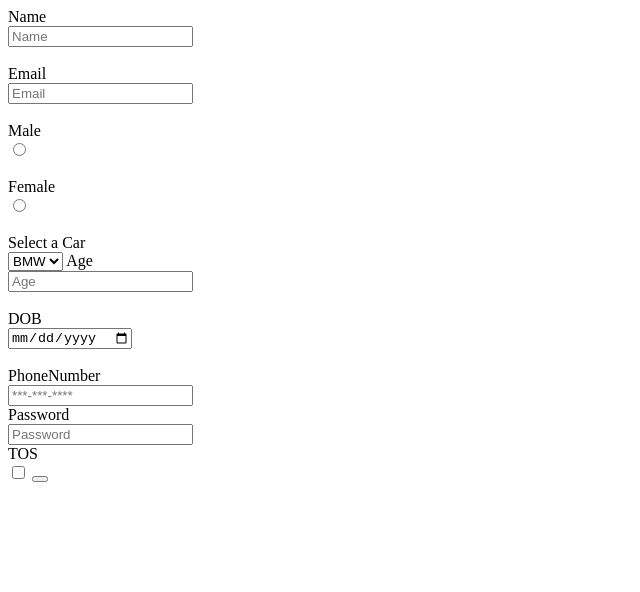
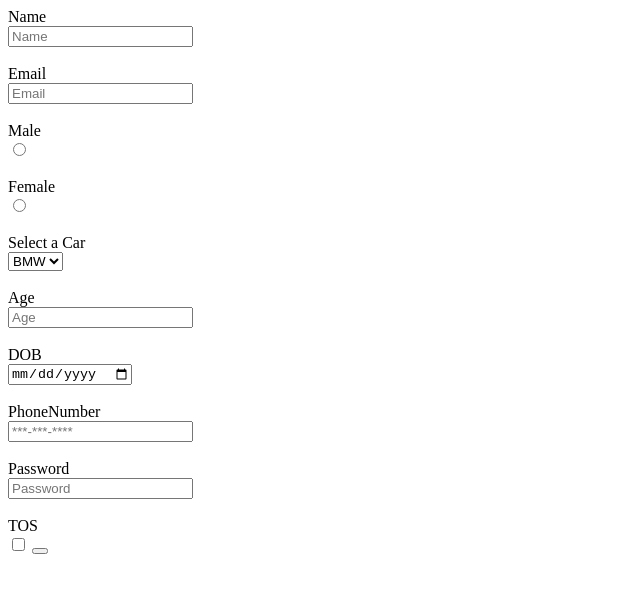
Before and after one commit to acciojob/signup-form-car-Anandpsiddharth, a website: page main.html in a window 1280 px wide. Shown: the whole page, without its empty margins (0-640 px from the left). Drawn offline with Linux system fonts and the light colour scheme.

Commit message:
created a submission

```diff
--- a/main.html
+++ b/main.html
@@ -32,7 +32,7 @@
             <option>BMW</option>
 				<option>Audi</option>
                  <option>Tata</option>
-			</select>
+			</select><br><br>
 
 		 <!-- Age -->
 		<label for="age">Age</label><br>
@@ -44,11 +44,11 @@
 
 		<!-- Phone Number -->
 		<label for="PhoneNumber">PhoneNumber</label><br>
-		<input type="tel" id="tel" placeholder="***-***-****"><br>
+		<input type="tel" id="tel" placeholder="***-***-****"><br><br>
 
 		<!-- Password -->
 		<label for="password">Password</label><br>
-		<input type="password" id="Password" placeholder="Password" required><br>
+		<input type="password" id="Password" placeholder="Password" required><br><br>
 
 		<!-- I agree to the tos -->
 		<label for="tos">TOS</label><br>
```
